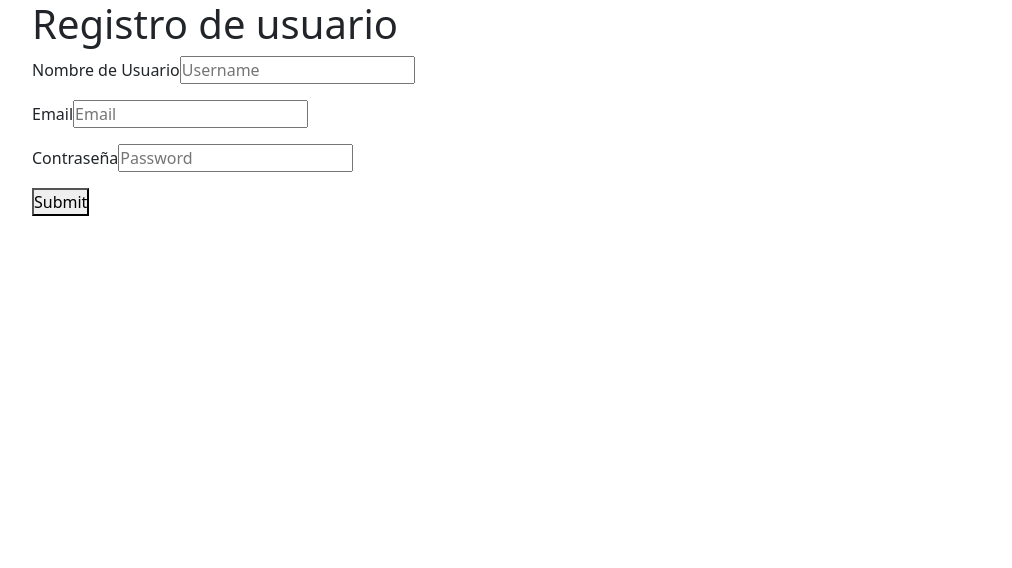
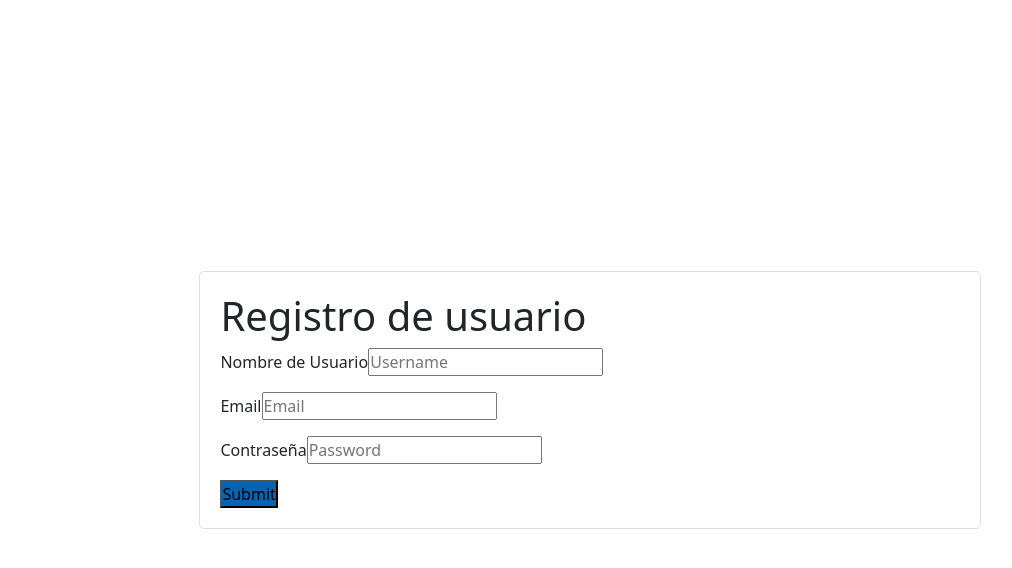
Before and after one commit to MatiCalin/cartaRestaurante, a React (Create React App) app: page /register in a window 1280 px wide. Shown: the top 568 px of the page, without its empty margins (50-1062 px from the left). Built offline with nearby package versions, Linux system fonts and the light colour scheme.

Commit message:
modifique estilos login

```diff
--- a/src/auth/pages/RegisterScreen.jsx
+++ b/src/auth/pages/RegisterScreen.jsx
@@ -1,6 +1,7 @@
 import React from "react";
 import { useState, useEffect } from "react";
-//import "../auth/pages/css/Register.css";
+import "./css/registro.css";
+import axios from "axios";
 
 export const RegisterScreen = () => {
   const initialValues = { username: "", email: "", password: "" };
@@ -17,6 +18,17 @@ export const RegisterScreen = () => {
     e.preventDefault();
     setFormErrors(validate(formValues));
     setIsSubmit(true);
+
+    if (Object.keys(formErrors).length === 0) {
+      axios
+        .post("http://localhost:4003/auth/new", formValues)
+        .then((response) => {
+          console.log(response);
+        })
+        .catch((error) => {
+          console.log(error);
+        });
+    }
   };
 
   useEffect(() => {
@@ -29,25 +41,25 @@ export const RegisterScreen = () => {
     const errors = {};
     const regex = /^[^\s@]+@[^\s@]+\.[^\s@]{2,}$/i;
     if (!values.username) {
-      errors.username = "Username is required!";
+      errors.username = "El nombre de usuario es obligatorio!";
     }
     if (!values.email) {
-      errors.email = "Email is required!";
+      errors.email = "El Email is obligatorio!";
     } else if (!regex.test(values.email)) {
-      errors.email = "This is not a valid email format!";
+      errors.email = "El email no es valido!";
     }
     if (!values.password) {
-      errors.password = "Password is required";
-    } else if (values.password.length < 4) {
-      errors.password = "Password must be more than 4 characters";
+      errors.password = "La contraseña es obligatoria";
+    } else if (values.password.length < 5) {
+      errors.password = "La contraseña debe tener al menos 5 caracteres";
     } else if (values.password.length > 10) {
-      errors.password = "Password cannot exceed more than 10 characters";
+      errors.password = "La contraseña no puede superar los 10 caracteres";
     }
     return errors;
   };
 
   return (
-    <div className="container">
+    <div className="container registerContainer">
       <form onSubmit={handleSubmit}>
         <h1>Registro de usuario</h1>
         <div className="ui divider"></div>
@@ -85,7 +97,7 @@ export const RegisterScreen = () => {
             />
           </div>
           <p>{formErrors.password}</p>
-          <button className="fluid ui button blue">Submit</button>
+          <button className="fluid ui button blue registrobtn">Submit</button>
         </div>
       </form>
     </div>
--- a/src/auth/pages/css/registro.css
+++ b/src/auth/pages/css/registro.css
@@ -1,14 +1,4 @@
-body {
-    background: rgb(2, 0, 36);
-    background: radial-gradient(
-      circle,
-      rgba(2, 0, 36, 1) 0%,
-      rgba(30, 54, 59, 1) 0%,
-      rgba(93, 93, 116, 1) 100%
-    );
-  }
-
-  .container {
+.registerContainer {
   display: flex !important;
   flex-direction: column;
   justify-content: center;
@@ -18,20 +8,15 @@ body {
   width: 100%;
   margin: auto;
 }
-  .container > form {
+.registerContainer > form {
   width: 70%;
   border: 1px solid #dfdfdf;
   padding: 20px;
   border-radius: 5px;
   background: #fff;
 }
-  pre {
-    width: 70%;
-    color: #fff;
-    font-size: larger;
-  }
 
-  button {
+.registrobtn {
   background: #0563b4 !important;
 }
 p {
```
Lines whose indentation alone changed are shown as unchanged.
